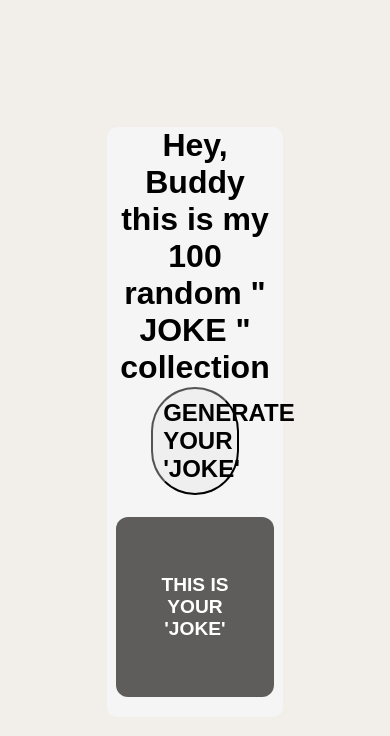
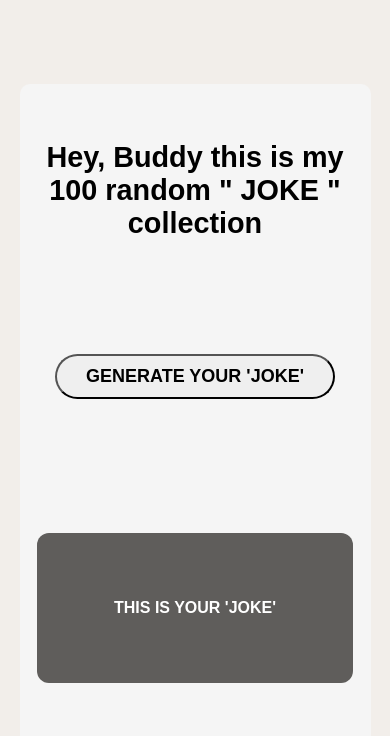
Before and after one commit to soyal379/100-Randome-JOKES-Generater, a plain HTML site: page index.html in a window 390 px wide. Drawn offline with Linux system fonts and the light colour scheme.

Commit message:
Update style.css

```diff
--- a/style.css
+++ b/style.css
@@ -1,10 +1,10 @@
-*{
+* {
     margin: 0;
     padding: 0;
     box-sizing: border-box;
 }
 
-body{
+body {
     font-family: Arial, sans-serif;
     height: 100vh;
     display: flex;
@@ -24,7 +24,7 @@ body{
     border-radius: 10px;
 }
 
-.container .heading{
+.container .heading {
     width: 90%;
     text-align: center;
 }
@@ -34,11 +34,11 @@ body{
     text-align: center;
 }
 
-.container .btn button{
+.container .btn button {
     width: 50%;
     padding: 10px;
     font-size: x-large;
-    font-weight:bolder;
+    font-weight: bolder;
     border-radius: 50px;
     cursor: pointer;
 }
@@ -58,8 +58,31 @@ body{
 }
 
 
-.container .joke-section p{
+.container .joke-section p {
     padding: 20px;
     text-align: center;
     text-transform: uppercase;
 }
+
+@media screen and (max-width: 768px) {
+    .container {
+        width: 90%;
+        height: 80%;
+    }
+
+    .container .btn button {
+        width: 80%;
+        font-size: large;
+    }
+
+    .container .joke-section {
+        height: 150px;
+    }
+
+    .container .joke-section p {
+        font-size: medium;
+    }
+    .container .heading h1{
+        font-size: 1.8em;
+    }
+}
```
